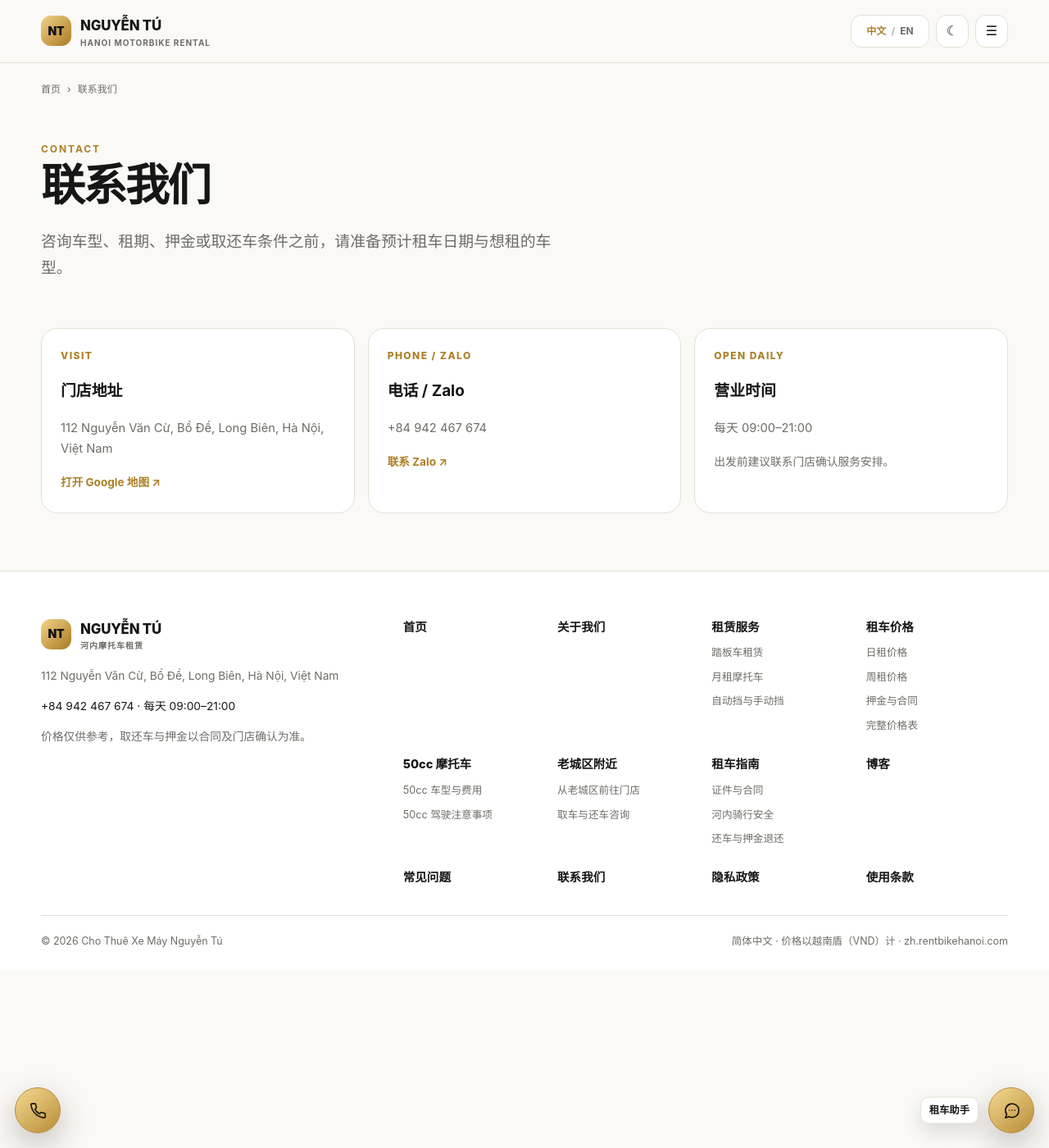
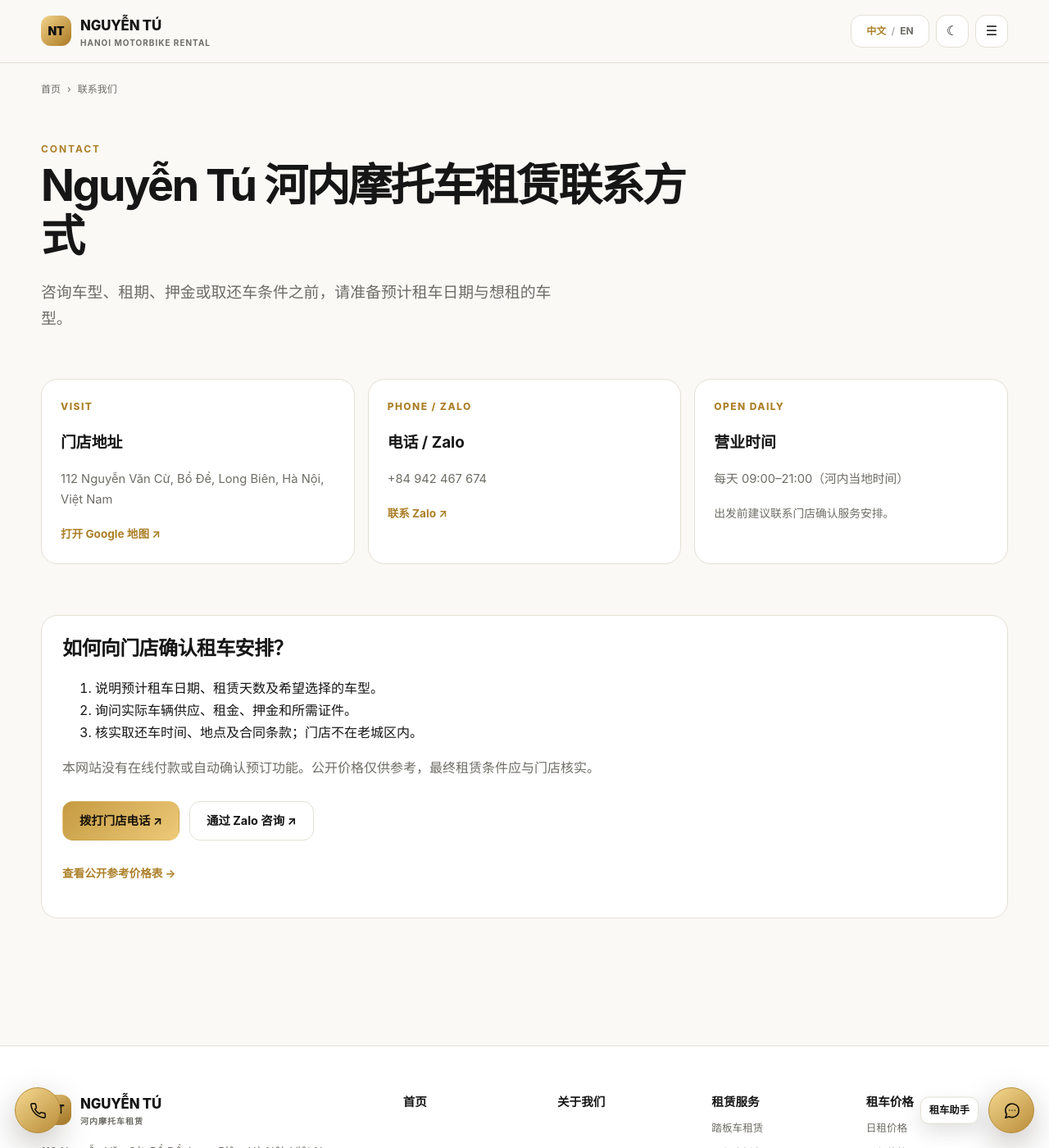
Before and after one commit to thuexemayhanoi/china, a Jekyll site: the page built from contact/index.html, in a window 1280 px wide and 1400 px high. Shown: the whole window at 82% size. Built offline with Jekyll 4.4.1, drawn with Linux system fonts in a browser that asks for light colours.

Commit message:
SEO-03: clarify ContactPage, opening hours and verified rental inquiry steps

```diff
--- a/contact/index.html
+++ b/contact/index.html
@@ -1,8 +1,10 @@
 ---
 layout: "default"
-title: "联系 Nguyễn Tú｜河内摩托车租赁地址及 Zalo"
-description: "联系河内 Nguyễn Tú 摩托车租赁：112 Nguyễn Văn Cừ, Bồ Đề, Long Biên, Hà Nội；电话和 Zalo +84 942 467 674。"
+title: "河内摩托车租赁联系方式｜Nguyễn Tú 门店地址、电话与 Zalo"
+description: "Nguyễn Tú 河内摩托车租赁门店位于 112 Nguyễn Văn Cừ, Bồ Đề, Long Biên, Hà Nội。营业时间每天 09:00–21:00；电话/Zalo +84 942 467 674。取还车与报价请提前确认。"
 permalink: "/contact/"
 breadcrumbs: [{"label":"联系我们"}]
+schema_type: "ContactPage"
 ---
-<div class="page-head"><span class="eyebrow">CONTACT</span><h1>联系我们</h1><p class="lead">咨询车型、租期、押金或取还车条件之前，请准备预计租车日期与想租的车型。</p></div><div class="cards"><div class="card"><span class="card-id">VISIT</span><h3>门店地址</h3><p>{{ site.data.site.business.address }}</p><a class="card-link" href="{{ site.data.site.business.maps }}" target="_blank" rel="noopener noreferrer">打开 Google 地图 ↗</a></div><div class="card"><span class="card-id">PHONE / ZALO</span><h3>电话 / Zalo</h3><p><a href="tel:{{ site.data.site.business.phone_e164 }}">{{ site.data.site.business.phone_display }}</a></p><a class="card-link" href="{{ site.data.site.business.zalo }}" target="_blank" rel="noopener noreferrer">联系 Zalo ↗</a></div><div class="card"><span class="card-id">OPEN DAILY</span><h3>营业时间</h3><p>每天 {{ site.data.site.business.hours }}</p><span class="muted small">出发前建议联系门店确认服务安排。</span></div></div>
+<div class="page-head"><span class="eyebrow">CONTACT</span><h1>Nguyễn Tú 河内摩托车租赁联系方式</h1><p class="lead">咨询车型、租期、押金或取还车条件之前，请准备预计租车日期与想租的车型。</p></div><div class="cards"><div class="card"><span class="card-id">VISIT</span><h3>门店地址</h3><p>{{ site.data.site.business.address }}</p><a class="card-link" href="{{ site.data.site.business.maps }}" target="_blank" rel="noopener noreferrer">打开 Google 地图 ↗</a></div><div class="card"><span class="card-id">PHONE / ZALO</span><h3>电话 / Zalo</h3><p><a href="tel:{{ site.data.site.business.phone_e164 }}">{{ site.data.site.business.phone_display }}</a></p><a class="card-link" href="{{ site.data.site.business.zalo }}" target="_blank" rel="noopener noreferrer">联系 Zalo ↗</a></div><div class="card"><span class="card-id">OPEN DAILY</span><h3>营业时间</h3><p>每天 {{ site.data.site.business.hours }}（河内当地时间）</p><span class="muted small">出发前建议联系门店确认服务安排。</span></div></div>
+<section class="section"><div class="inner-panel"><h2>如何向门店确认租车安排？</h2><ol><li>说明预计租车日期、租赁天数及希望选择的车型。</li><li>询问实际车辆供应、租金、押金和所需证件。</li><li>核实取还车时间、地点及合同条款；门店不在老城区内。</li></ol><p class="muted">本网站没有在线付款或自动确认预订功能。公开价格仅供参考，最终租赁条件应与门店核实。</p><div class="hero-actions"><a class="btn btn-primary" href="tel:{{ site.data.site.business.phone_e164 }}">拨打门店电话 ↗</a><a class="btn btn-secondary" href="{{ site.data.site.business.zalo }}" target="_blank" rel="noopener noreferrer">通过 Zalo 咨询 ↗</a></div><p><a class="card-link" href="{{ site.data.site.domain }}/prices/">查看公开参考价格表 →</a></p></div></section>
```
